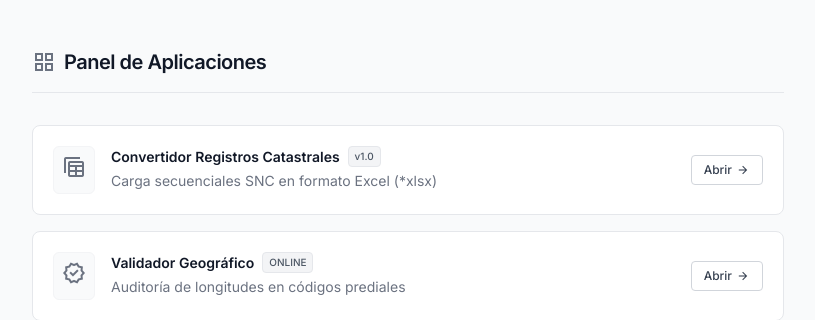
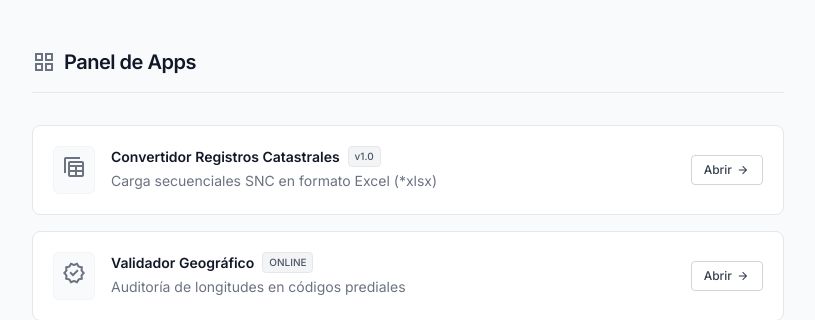
Before and after one commit to casabero/igac-portal, a Flask app: page / in a window 1280 px wide. Shown: the top 320 px of the page, without its empty margins (232-1047 px from the left). Run offline with Flask 3, Linux system fonts and the light colour scheme; some libraries are stand-ins or nearby versions.

Commit message:
Forzando subida

```diff
--- a/templates/index.html
+++ b/templates/index.html
@@ -30,7 +30,7 @@
         <div class="mb-8 border-b border-gray-200 pb-4">
             <h1 class="text-xl font-semibold tracking-tight text-gray-900 flex items-center gap-2">
                 <span class="material-symbols-outlined text-gray-500">grid_view</span>
-                Panel de Aplicaciones
+                Panel de Apps
             </h1>
         </div>
 
```
